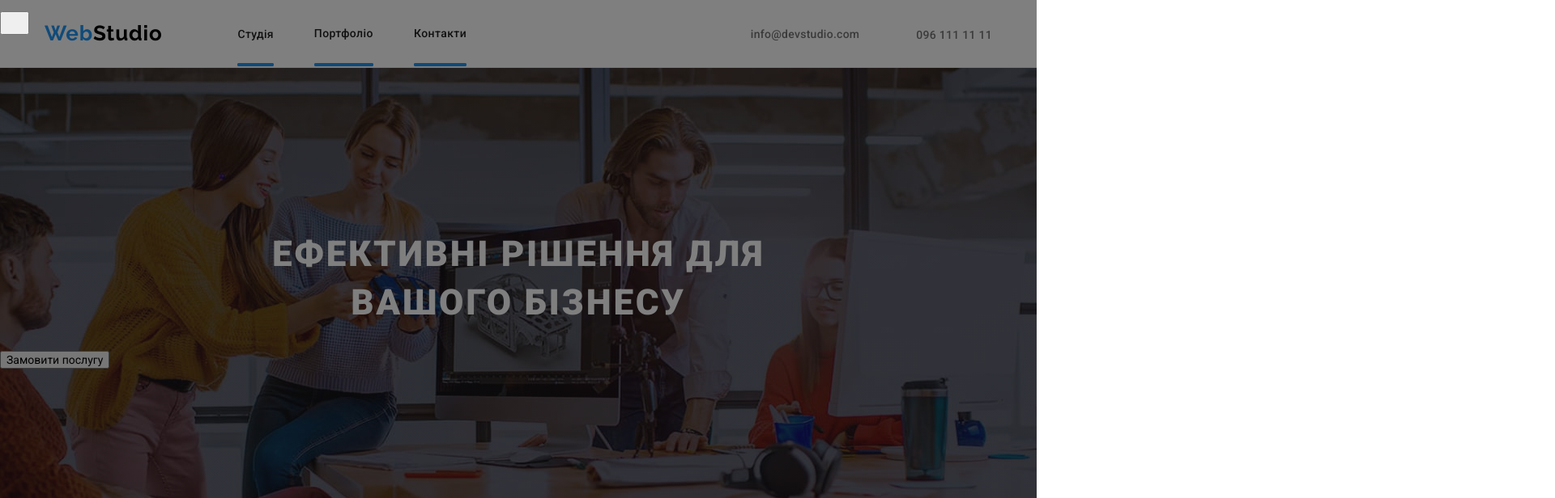
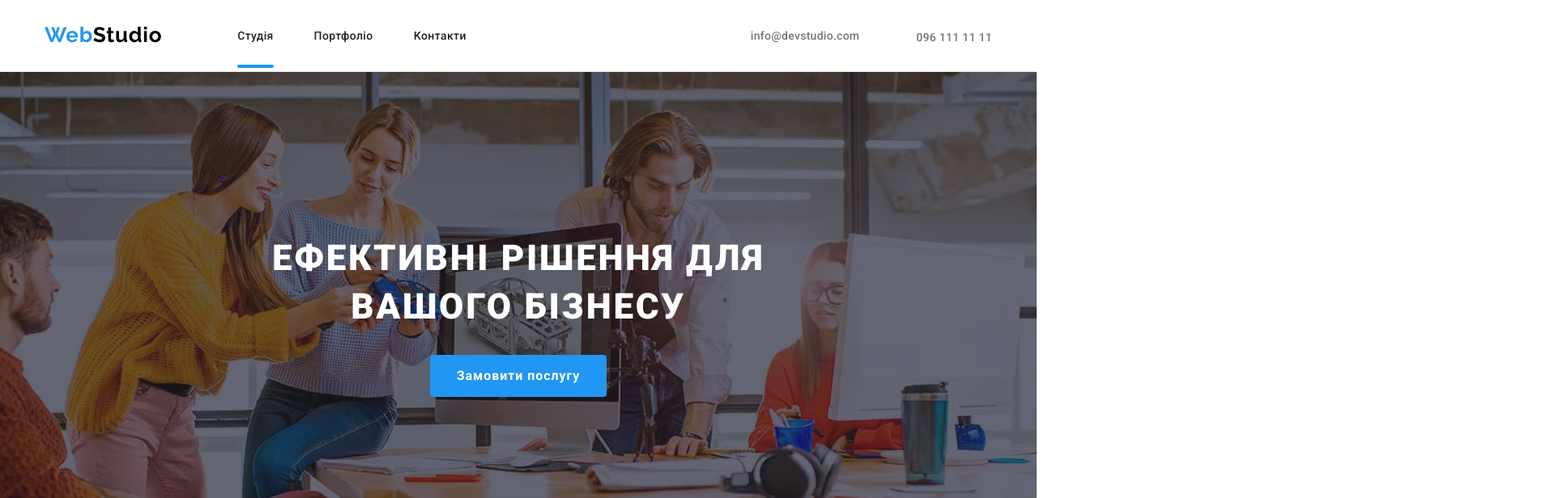
Before and after one commit to N9Tel/goit-markup-hw-05, a plain HTML site: page index.html in a window 1280 px wide. Shown: the top 616 px of the page at 81% size, 1920 px wide, since content can reach past the window. Drawn offline with nearby package versions, Linux system fonts and the light colour scheme.

Commit message:
some changes

```diff
--- a/css/styles.css
+++ b/css/styles.css
@@ -21,7 +21,7 @@ body {
     background-color: var(--main-bg-color);
     font-family: 'Roboto';
         font-size: 14px;
-        /* line-height: calc(24/14);    */
+        line-height: calc(24/14);
         letter-spacing: 0.03em;
 }
 
@@ -126,30 +126,22 @@ img {
 
 }
 
-.nav-link .current::after {
+
+ .current::after {
     content: "";
-     width: 48px;
+    position: absolute;
+     width: 100%;
     height: 4px;
-    top: 0;
+    /* top: 0; */
     left: 0;
-     border-radius: 2px; *
+     border-radius: 2px;
      border: transparent;
     background-color: var(--accent-color);
-    position: relative;
-    outline: 2px solid red;
     bottom: 0;
+     display: block;
 }
 
-::after {
-    content: "";
-    position: absolute;
-    bottom: 0;
-    display: block;
-    width: 100%;
-    height: 4px;
-    background-color: var(--accent-color);
-    border-radius: 2px;
-}
+
 
 
 .nav-item {
@@ -181,7 +173,7 @@ img {
 
 
 
-}
+
 .nav .link:hover,
 .nav .link:focus {
     color: var(--accent-color);
@@ -278,7 +270,7 @@ img {
     color: var(--txt-color);
 }
 
-.button{
+.button {
     background-color: var(--accent-color);
     color: var(--txt-color);
     font-family: inherit;
@@ -371,7 +363,7 @@ img {
 
     padding-top: 0;
     padding-bottom: 94px;
-    /* position: relative; */
+     /* position: relative;  */
 
 
 }
@@ -392,9 +384,9 @@ img {
     position: absolute;
     width: 370px;
     height: 70px;
-    background-color: red;
+    background-color: rgba(47, 48, 58, 0.8);
     display: inline-block;
-    top: 0;
+    bottom: 0;
     left: 0;
 
 
@@ -808,7 +800,7 @@ color: var(--txt-color);
 
 }
 
-.backdrop .is-hidden {
+.backdrop.is-hidden {
     visibility: hidden;
     opacity: 0;
     pointer-events: none;
@@ -821,7 +813,7 @@ color: var(--txt-color);
     width: 100%;
     height: 100%;
     background-color: rgba(0, 0, 0, 0.5);
-    opasity: 1;
+    opaсity: 1;
     visibility: visible;
     transition: opacity 250ms cubic-bezier(0.4, 0, 0.2, 1),
         visibility 250ms cubic-bezier(0.4, 0, 0.2, 1);
--- a/index.html
+++ b/index.html
@@ -70,7 +70,7 @@
       <section class="section-hero">
 
         <h1 class="hero-title">Ефективні рішення для вашого бізнесу</h1>
-        <button data-modal-open class="modal-btn" class="button" type="button">Замовити послугу</button>
+        <button data-modal-open class="button" type="button">Замовити послугу</button>
 
       </section>
 
@@ -491,7 +491,7 @@
     </div>
     </div>
     </footer>
-    <div class="backdrop .is-hidden">
+     <div class="backdrop is-hidden">
       <div class="modal">
         <p></p>
        <button data-modal-close class="modal-btn" type="button" >
```
